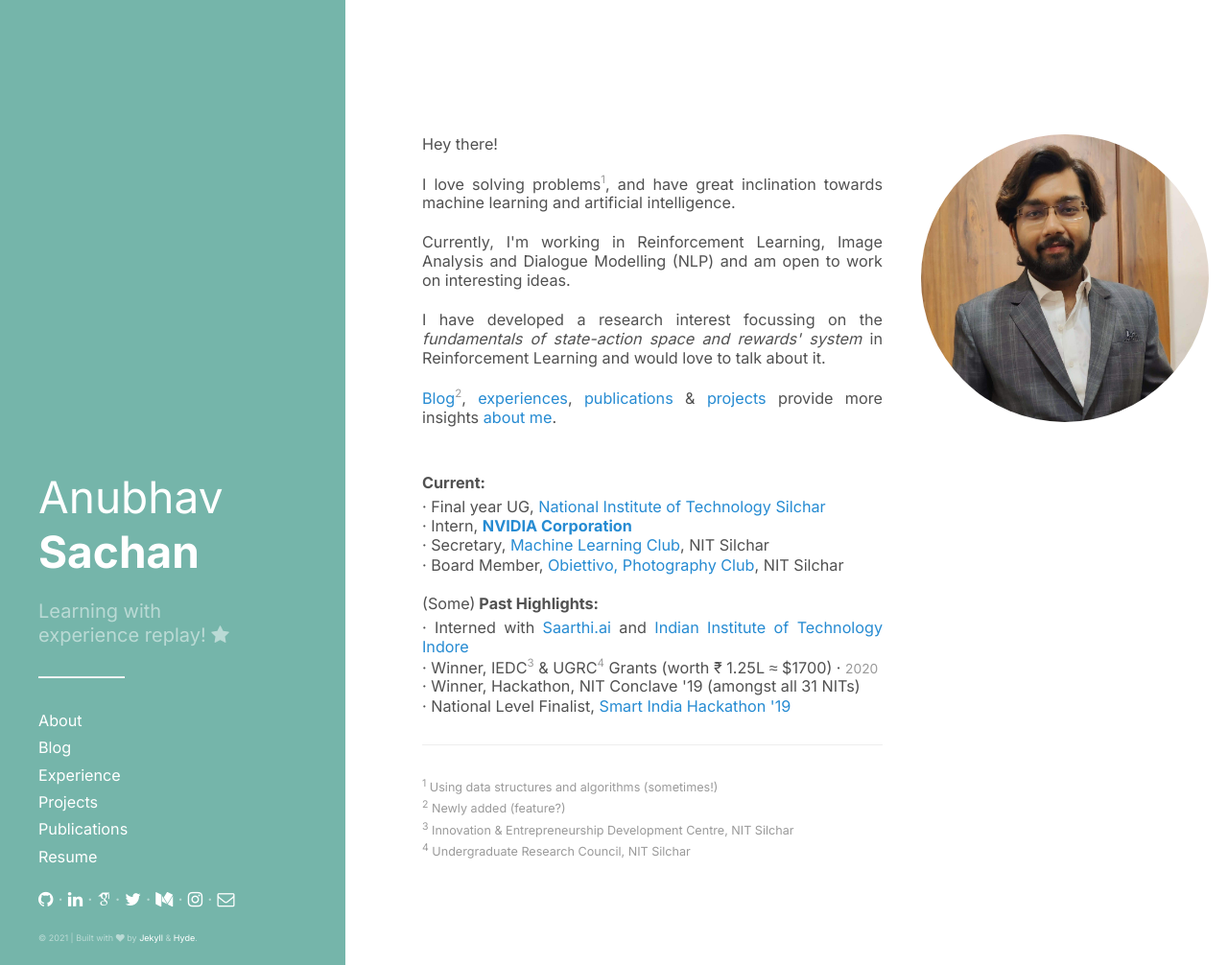
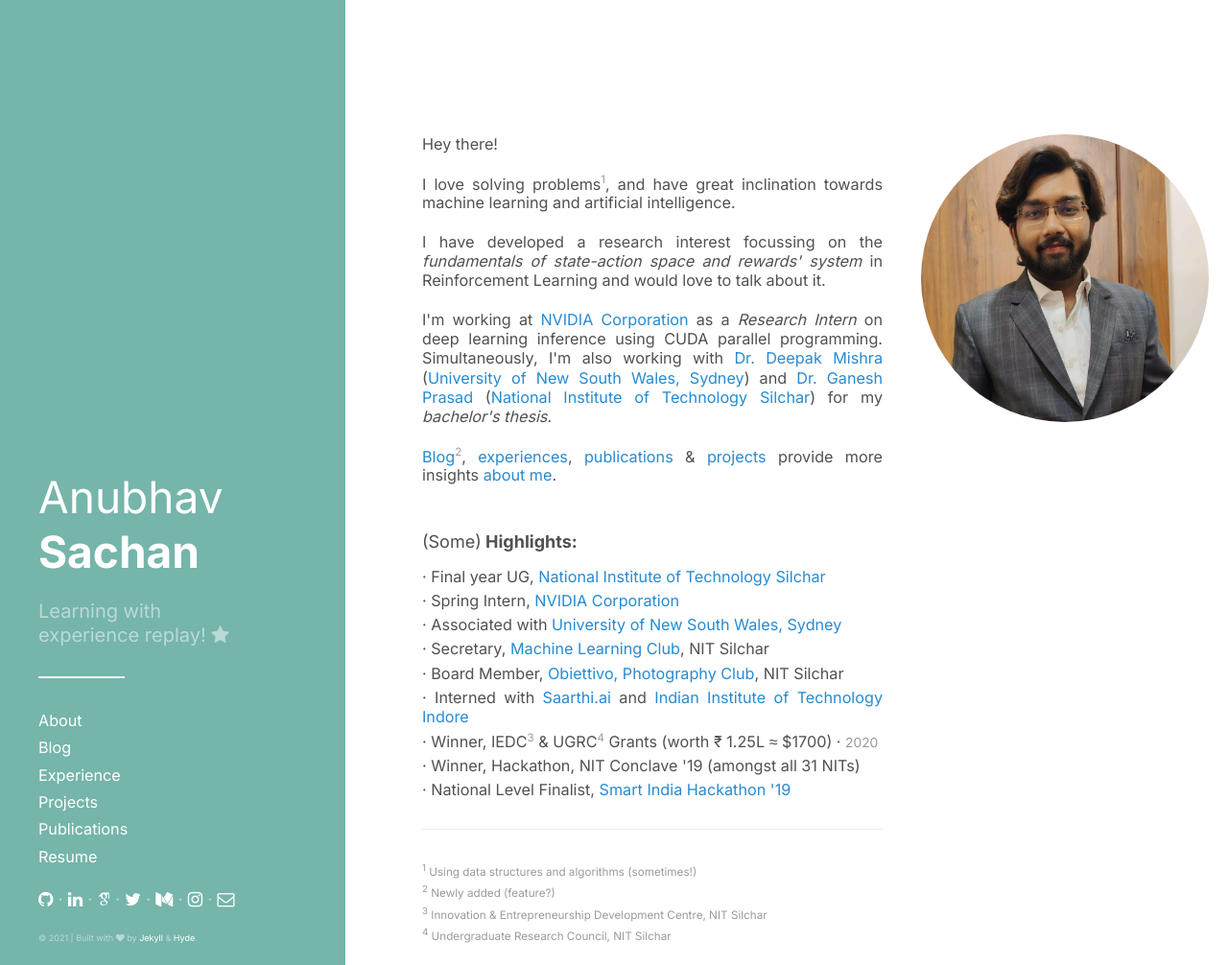
Before and after one commit to anubhav4sachan/anubhav4sachan.github.io, a Jekyll site: the page built from index.html, in a window 1280 px wide and 1006 px high. Shown: the whole window at 96% size. Built offline with Jekyll 4.4.1, drawn with Linux system fonts in a browser that asks for light colours; some web fonts are replaced.

Commit message:
ig link, mod homepage

```diff
--- a/_includes/sidebar.html
+++ b/_includes/sidebar.html
@@ -32,7 +32,7 @@
       <a class="sidebar-nav-item" href="{{ site.url }}/docs/Anubhav_Sachan_Resume.pdf">Resume</a>
     </nav>
 
-<a href="https://www.github.com/anubhav4sachan/" target="_blank"><i class="fa fa-github"></i></a> &middot; <a href="https://www.linkedin.com/in/anubhav4sachan/" target="_blank"><i class="fa fa-linkedin"></i></a> &middot; <a href="https://scholar.google.com/citations?user=FLV55uwAAAAJ&hl=en&oi=ao" target="_blank"><i class="ai ai-google-scholar"></i></a> &middot; <a href="https://www.twitter.com/anubhav4sachan/" target="_blank"><i class="fa fa-twitter"></i></a> &middot; <a href="https://www.medium.com/@anubhav4sachan/" target="_blank"><i class="fa fa-medium"></i></a> &middot; <a href="https://instagram.com/_asachan/" target="_blank"><i class="fa fa-instagram"></i></a> &middot; <a href="mailto:hi@anubhavsachan.com" target="_blank"><i class="fa fa-envelope-o"></i></a>
+<a href="https://www.github.com/anubhav4sachan/" target="_blank"><i class="fa fa-github"></i></a> &middot; <a href="https://www.linkedin.com/in/anubhav4sachan/" target="_blank"><i class="fa fa-linkedin"></i></a> &middot; <a href="https://scholar.google.com/citations?user=FLV55uwAAAAJ&hl=en&oi=ao" target="_blank"><i class="ai ai-google-scholar"></i></a> &middot; <a href="https://www.twitter.com/anubhav4sachan/" target="_blank"><i class="fa fa-twitter"></i></a> &middot; <a href="https://www.medium.com/@anubhav4sachan/" target="_blank"><i class="fa fa-medium"></i></a> &middot; <a href="https://instagram.com/_anubhavsachan/" target="_blank"><i class="fa fa-instagram"></i></a> &middot; <a href="mailto:hi@anubhavsachan.com" target="_blank"><i class="fa fa-envelope-o"></i></a>
 <br><br>
     <p style="font-size: 50%; margin-bottom: 1%">&copy; {{ site.time | date: '%Y' }} | Built with <i class="fa fa-heart"></i> by <a href="https://jekyllrb.com/" target="_blank">Jekyll</a> &amp; <a href="https://github.com/poole/hyde/" target="_blank">Hyde</a>.</p>
   </div>
--- a/index.html
+++ b/index.html
@@ -7,25 +7,36 @@ title: Home
   <div class="column left">
     <p style="margin-bottom: 10%; font-size:90%;">
     Hey there! <br><br>I love solving problems<span class="post-date-about"><sup>1</sup></span>, and have great inclination towards machine learning and artificial intelligence.<br><br>
-    Currently, I'm working in Reinforcement Learning, Image Analysis and Dialogue Modelling (NLP) and am open to work on interesting ideas. <br><br>
+    <!-- Currently, I'm working in Reinforcement Learning, Image Analysis and Dialogue Modelling (NLP) and am open to work on interesting ideas. <br><br> -->
     I have developed a research interest focussing on the <i>fundamentals of state-action space and rewards' system</i> in Reinforcement Learning and would love to talk about it.
-    <br><br><a href="/blog/">Blog</a><span class="post-date-about"><sup>2</sup></span>, <a href="/experience/">experiences</a>, <a href="/publications/">publications</a> &amp; <a href="/projects/">projects</a> provide more insights <a href="/about/">about me</a>.<br>
-    <p style="margin-bottom: 1%;font-size:90%;"><b>Current:</b></p>
+<!--     <br>
+    Additionally, I'm open to work on interesting ideas in  -->
+    <br><br>
+    I'm working at <a href = "https://www.nvidia.com/en-in/" target="_blank">NVIDIA Corporation</a> as a <i>Research Intern</i> on deep learning inference using CUDA parallel programming.
+    Simultaneously, I'm also working with <a href = "https://scholar.google.com/citations?user=1AleAUIAAAAJ&hl=en" target="_blank">Dr. Deepak Mishra</a> (<a href = "https://research.unsw.edu.au/people/dr-deepak-mishra" target="_blank">University of New South Wales, Sydney</a>) and <a href = "https://scholar.google.com/citations?user=lHbOWx0AAAAJ&hl=en" target="_blank">Dr. Ganesh Prasad</a> (<a href = "https://www.nits.ac.in" target="_blank">National Institute of Technology Silchar</a>) for my <i>bachelor's thesis</i>.
+    <!-- It focuses on developing a reinforcement learning algorithm with an adaptive reward system for throughput-aware borrowing in a wireless communication network in dynamic environmental conditions. -->
+    <br><br><a href="/blog/">Blog</a><span class="post-date-about"><sup>2</sup></span>, <a href="/experience/">experiences</a>, <a href="/publications/">publications</a> &amp; <a href="/projects/">projects</a> provide more insights <a href="/about/">about me</a>.
+
+    <!-- <p style="margin-bottom: 1%;font-size:90%;"><b>Current:</b></p>
     <p style="font-size: 90%">
     &middot; Final year UG, <a href = "https://nits.ac.in/" target="_blank">National Institute of Technology Silchar</a><br>
     &middot; Intern, <a href = "https://www.nvidia.com/en-in/" target="_blank"><b>NVIDIA Corporation</b></a><br>
     &middot; Secretary, <a href = "https://www.linkedin.com/company/machine-learning-club-nits/" target="_blank">Machine Learning Club</a>, NIT Silchar<br>
-    &middot; Board Member, <a href = "https://www.linkedin.com/company/obiettivo/" target="_blank">Obiettivo, Photography Club</a>, NIT Silchar </p>
-    <p style="margin-bottom: 1%;font-size:90%;">(Some)<b> Past Highlights: </b></p>
-    <p style="font-size: 90%">
-    &middot; Interned with <a href="https://saarthi.ai" target="_blank">Saarthi.ai</a> and <a href="https://iiti.ac.in" target="_blank">Indian Institute of Technology Indore</a><br>
-    &middot; Winner, IEDC<span class="post-date-about"><sup>3</sup></span> &amp; UGRC<span class="post-date-about"><sup>4</sup></span> Grants (worth &#x20B9; 1.25L &asymp; &#36;1700) &middot; <span class="post-date-about">2020</span><br>
-    &middot; Winner, Hackathon, NIT Conclave '19 (amongst all 31 NITs)<br>
-    &middot; National Level Finalist, <a href = "https://www.sih.gov.in/" target="_blank">Smart India Hackathon '19</a><br>
+    &middot; Board Member, <a href = "https://www.linkedin.com/company/obiettivo/" target="_blank">Obiettivo, Photography Club</a>, NIT Silchar </p> -->
+    <p style="margin-bottom: 3%;">(Some)<b> Highlights:</b></p>
+    <p style="margin: 5px 0 5px 0; font-size: 90%;">&middot; Final year UG, <a href = "https://nits.ac.in/" target="_blank">National Institute of Technology Silchar</a></p>
+    <p style="margin: 5px 0 5px 0; font-size: 90%;">&middot; Spring Intern, <a href = "https://www.nvidia.com/en-in/" target="_blank">NVIDIA Corporation</a>
+    <p style="margin: 5px 0 5px 0; font-size: 90%;">&middot; Associated with <a href = "https://www.unsw.edu.au/" target="_blank">University of New South Wales, Sydney</a></p>
+    <p style="margin: 5px 0 5px 0; font-size: 90%;">&middot; Secretary, <a href = "https://www.linkedin.com/company/machine-learning-club-nits/" target="_blank">Machine Learning Club</a>, NIT Silchar</p>
+    <p style="margin: 5px 0 5px 0; font-size: 90%;">&middot; Board Member, <a href = "https://www.linkedin.com/company/obiettivo/" target="_blank">Obiettivo, Photography Club</a>, NIT Silchar</p>
+    <p style="margin: 5px 0 5px 0; font-size: 90%;">&middot; Interned with <a href="https://saarthi.ai" target="_blank">Saarthi.ai</a> and <a href="http://www.iiti.ac.in/people/~kvivek/" target="_blank">Indian Institute of Technology Indore</a></p>
+    <p style="margin: 5px 0 5px 0; font-size: 90%;">&middot; Winner, IEDC<span class="post-date-about"><sup>3</sup></span> &amp; UGRC<span class="post-date-about"><sup>4</sup></span> Grants (worth &#x20B9; 1.25L &asymp; &#36;1700) &middot; <span class="post-date-about">2020</span></p>
+    <p style="margin: 5px 0 5px 0; font-size: 90%;">&middot; Winner, Hackathon, NIT Conclave '19 (amongst all 31 NITs)</p>
+    <p style="margin: 5px 0 5px 0; font-size: 90%;">&middot; National Level Finalist, <a href = "https://www.sih.gov.in/" target="_blank">Smart India Hackathon '19</a></p>
     <hr>
-    <span class="post-date-about" style="font-size: 70%"><sup>1</sup> Using data structures and algorithms (sometimes!)<br><sup>2</sup> Newly added (feature?)<br><sup>3</sup> Innovation &amp; Entrepreneurship Development Centre, NIT Silchar<br>
+    <span class="post-date-about" style="font-size: 65%"><sup>1</sup> Using data structures and algorithms (sometimes!)<br><sup>2</sup> Newly added (feature?)<br><sup>3</sup> Innovation &amp; Entrepreneurship Development Centre, NIT Silchar<br>
         <sup>4</sup> Undergraduate Research Council, NIT Silchar</span>
-    </p>
+
   </div>
 
   <div class="column right">
--- a/public/css/poole.css
+++ b/public/css/poole.css
@@ -126,6 +126,8 @@ div {
   /*height: 100%;*/
   /*margin: 1rem;*/
 }
+
+#more {display: none;}
 
 /*@media (max-width:850px)*/
 @media (max-width: 799px)
```
Also changed, not shown: _layouts/publications.html (+23 -2 lines), _projects/2019-07-04-fingerprintrecog.md (+1 -1 lines), _projects/2019-09-28-fakenews.md (deleted, +0 -30 lines), _publications/2020-12-14-fakenews.md (+1 -1 lines), 1 other file.
